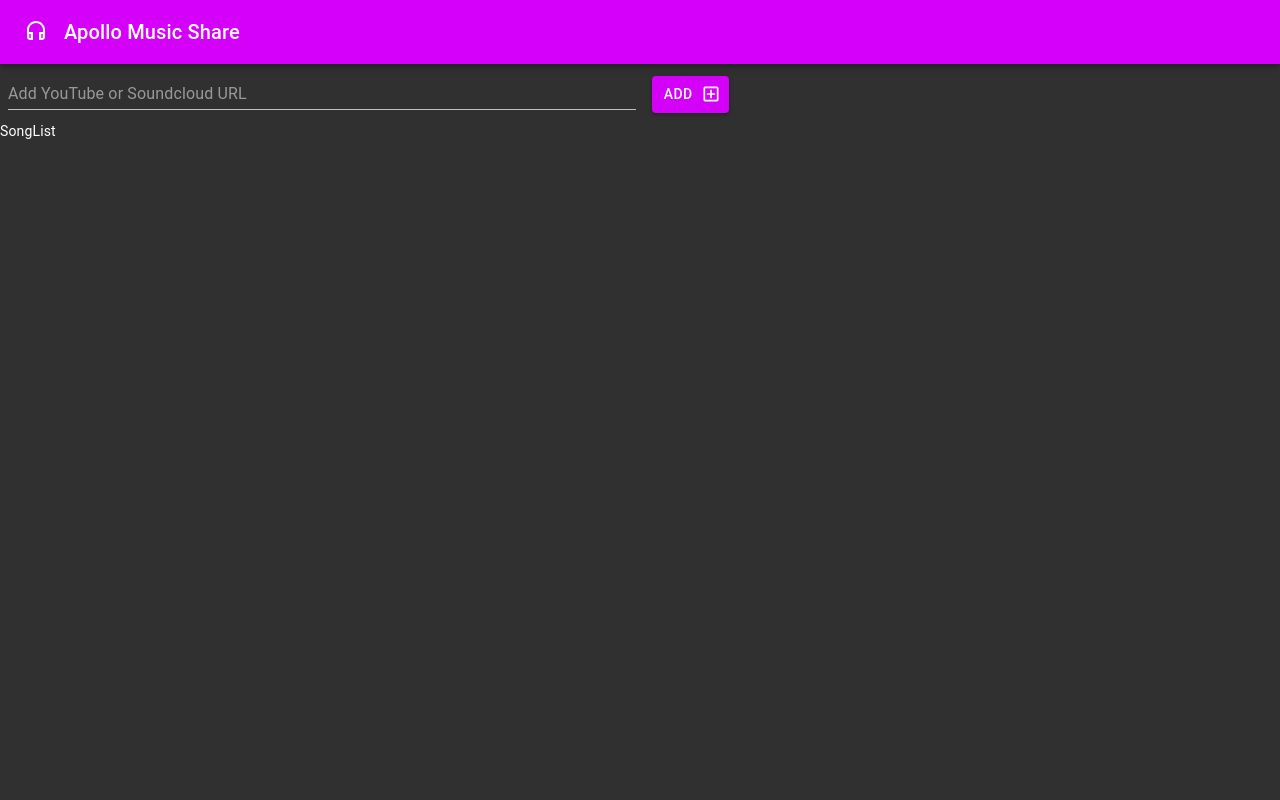
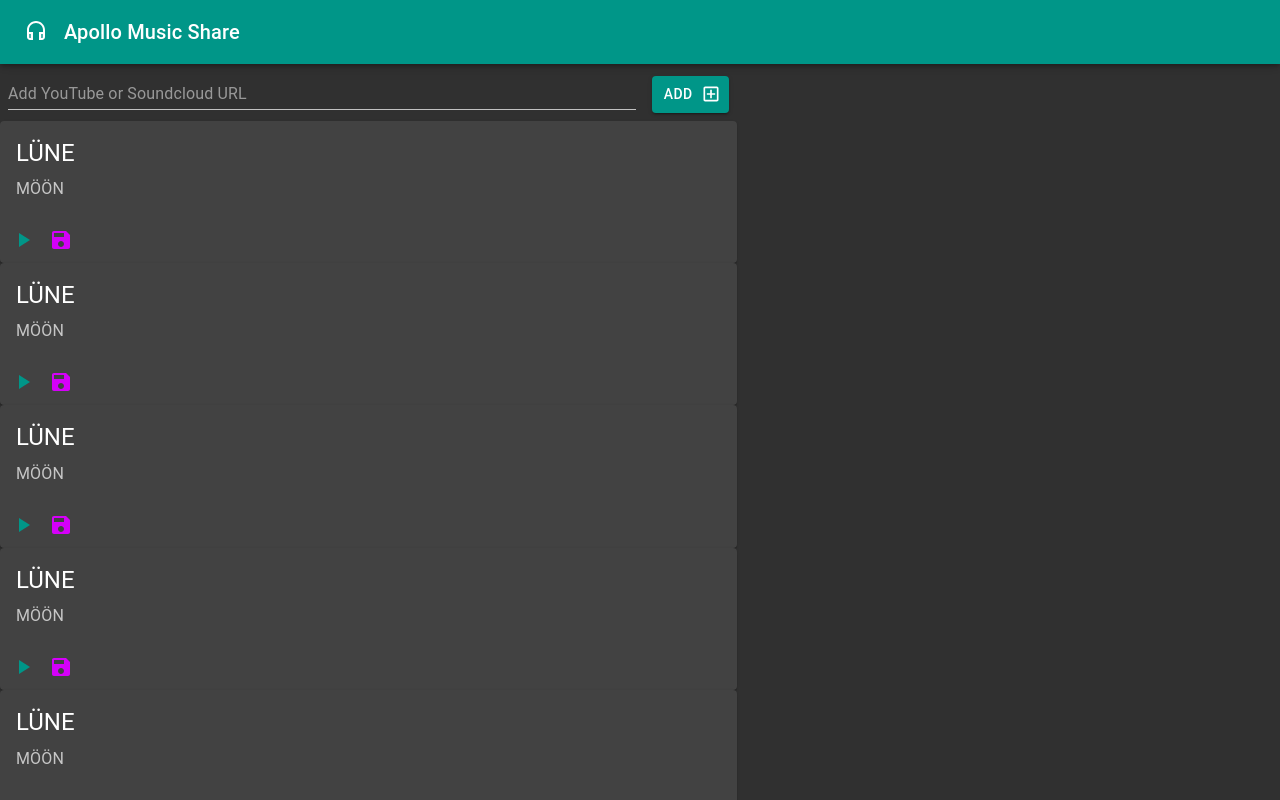
Before and after one commit to midcenturydude7/react-music-playlist, a React (Create React App) app: page / in a window 1280 px wide. Shown: the top 800 px of the page. Built offline with nearby package versions, Linux system fonts and the light colour scheme; grey boxes are pictures that could not be loaded.

Commit message:
Building out the song list

```diff
--- a/src/components/AddSong.js
+++ b/src/components/AddSong.js
@@ -69,8 +69,8 @@ function AddSong() {
                     />
                 </DialogContent>
                 <DialogActions>
-                    <Button onClick={handleCloseDialog} color='primary'>Cancel</Button>
-                    <Button variant='outlined' color='secondary'>Add song</Button>
+                    <Button onClick={handleCloseDialog} color='secondary'>Cancel</Button>
+                    <Button variant='outlined' color='primary'>Add song</Button>
                 </DialogActions>
             </Dialog>
             <TextField
@@ -91,7 +91,7 @@ function AddSong() {
                 className={classes.addSongButton}
                 onClick={() => setDialog(true)}
                 variant='contained'
-                color='secondary'
+                color='primary'
                 endIcon={<AddBoxOutlined />}
             >
                 Add
--- a/src/components/Header.js
+++ b/src/components/Header.js
@@ -12,7 +12,7 @@ function Header() {
     const classes = useStyles();
 
     return (
-        <AppBar color="secondary" position='fixed'>
+        <AppBar color="primary" position='fixed'>
             <Toolbar>
                 <HeadsetTwoTone />
                 <Typography className={classes.title} variant="h6" component="h1">
--- a/src/components/SongList.js
+++ b/src/components/SongList.js
@@ -1,7 +1,64 @@
+import { Card, CardActions, CardContent, CardMedia, CircularProgress, IconButton, Typography } from '@material-ui/core';
+import { PlayArrow, Save } from '@material-ui/icons';
 import React from 'react';
 
 function SongList() {
-    return <div>SongList</div>
+let loading = false;
+
+const song = {
+    title: 'LÜNE',
+    artist: 'MÖÖN',
+    thumbnail: 'http://img.youtube.com/vi/--ZtUFsIgMk/0.jpg'
+}
+
+if (loading) {
+    return (
+        <div style={{
+            display: 'flex',
+            flexDirection: 'column',
+            alignItems: 'center',
+            marginTop: 50
+        }}>
+            <CircularProgress />
+        </div>
+    )
+}
+
+    return (
+        <div>
+            {Array.from({ length: 10 }, () => song).map((song, i) => (
+                <Song key={i} song={song} />
+            ))}
+        </div>
+    );
+}
+
+function Song({ song }) {
+    const { title, artist, thumbnail } = song
+
+    return <Card>
+        <div>
+            <CardMedia image={thumbnail} />
+            <div>
+                <CardContent>
+                    <Typography gutterBottom variant='h5' component='h2'>
+                        {title}
+                    </Typography>
+                    <Typography variant='body1' component='p' color='textSecondary'>
+                        {artist}
+                    </Typography>
+                </CardContent>
+                <CardActions>
+                    <IconButton size='small' color='primary'>
+                        <PlayArrow />
+                    </IconButton>
+                    <IconButton size='small' color='secondary'>
+                        <Save />
+                    </IconButton>
+                </CardActions>
+            </div>
+        </div>
+    </Card>;
 }
 
 export default SongList;
```
